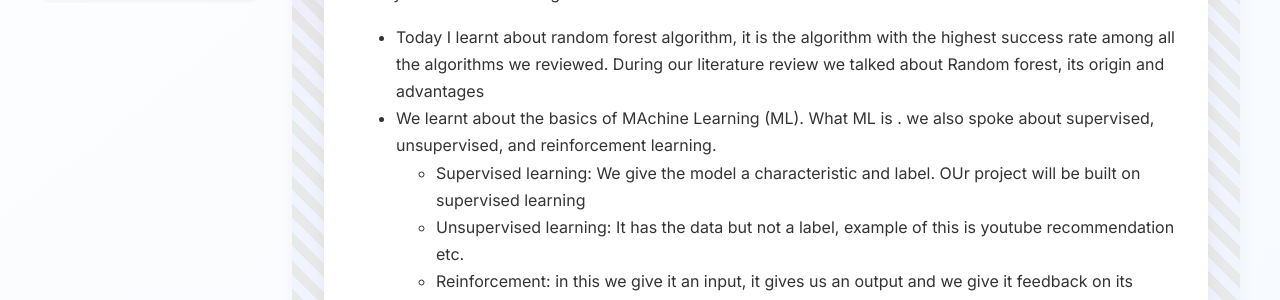
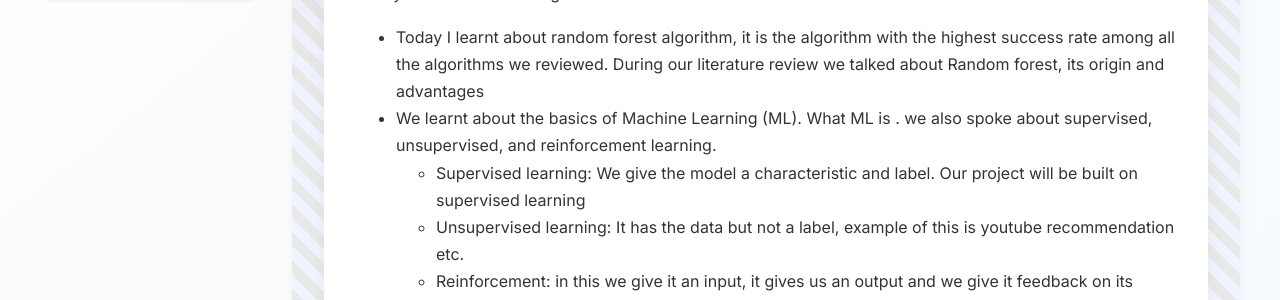
Before and after one commit to UnegbuSogidechukwu/UnegbuSogidechukwu.github.io, a Jekyll site: the page built from _posts/2025-06-16-day-15.md, in a window 1280 px wide. Shown: the part 334-634 px from the top of the page. Built offline with Jekyll 4.4.1, drawn with Linux system fonts in a browser that asks for light colours.

Commit message:
Update 2025-06-16-day-15.md

```diff
--- a/_posts/2025-06-16-day-15.md
+++ b/_posts/2025-06-16-day-15.md
@@ -9,8 +9,8 @@ tags: ["CEAMLS", "Literature review", "Reflection"]
 what_i_learned: |
   Today I learnt the following:
     - Today I learnt about random forest algorithm, it is the algorithm with the highest success rate among all the algorithms we reviewed. During our literature review we talked about Random forest, its origin and advantages
-    - We learnt about the basics of MAchine Learning (ML). What ML is . we also spoke about supervised, unsupervised, and reinforcement learning.
-      - Supervised learning: We give the model a characteristic and label. OUr project will be built on supervised learning
+    - We learnt about the basics of Machine Learning (ML). What ML is . we also spoke about supervised, unsupervised, and reinforcement learning.
+      - Supervised learning: We give the model a characteristic and label. Our project will be built on supervised learning
       - Unsupervised learning: It has the data but not a label, example of this is youtube recommendation etc.
       - Reinforcement: in this we give it an input, it gives us an output and we give it feedback on its output. AN example of this is a model  made to identify a dog for instance.
 
```
